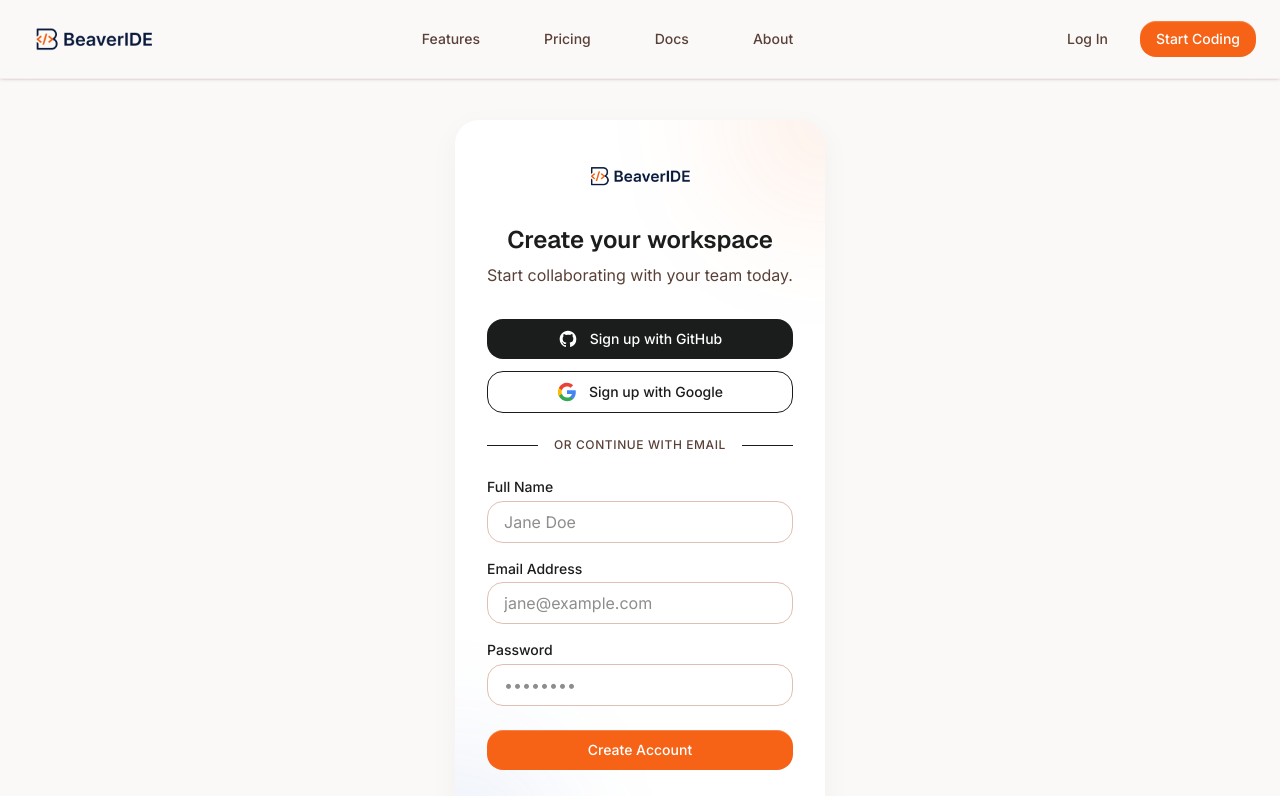
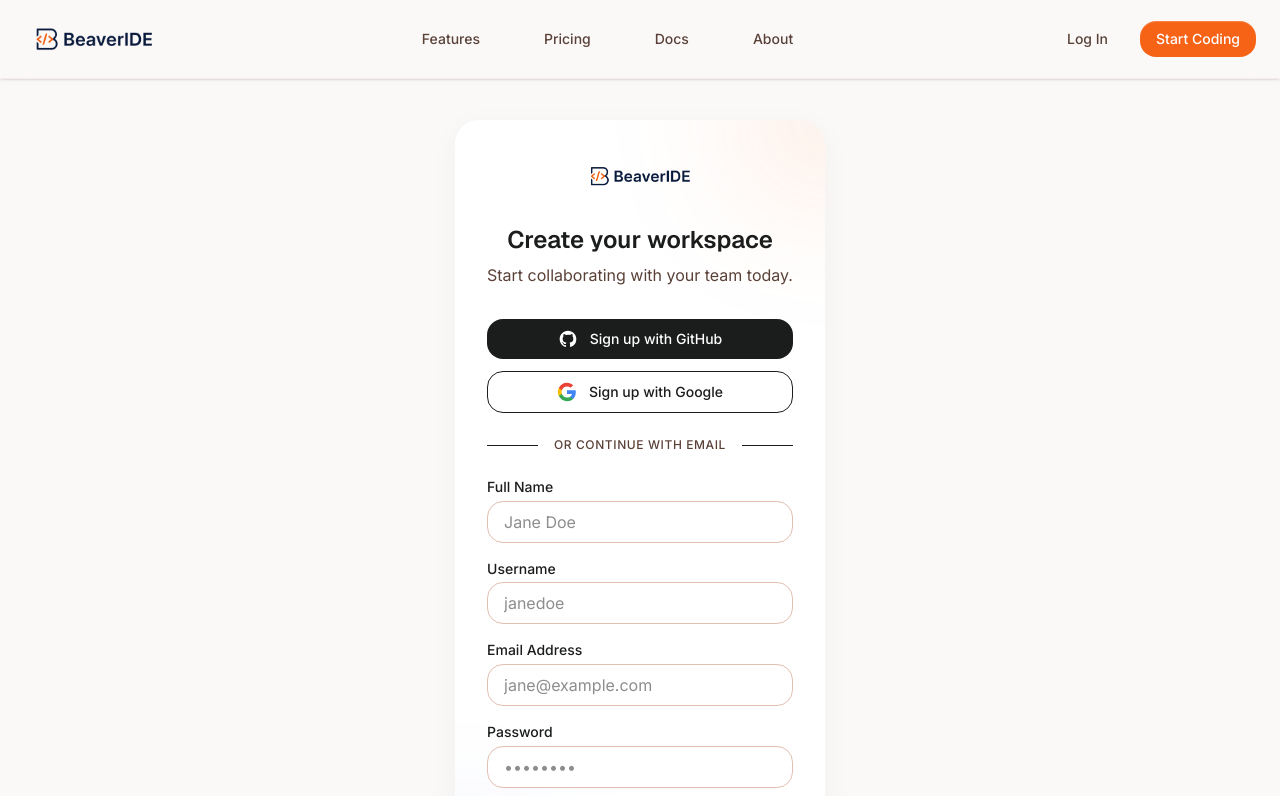
Before and after one commit to mikailkhan/beaveride, a React (Vite) app in the folder client/: page /register in a window 1280 px wide. Shown: the top 796 px of the page. Built offline with nearby package versions, Linux system fonts and the light colour scheme; no server answers.

Commit message:
feat: integrate real auth service, add username field to registration, and add db:push script

```diff
--- a/client/src/pages/Login/Login.tsx
+++ b/client/src/pages/Login/Login.tsx
@@ -1,7 +1,7 @@
 import { useState } from 'react';
 import { useNavigate } from 'react-router-dom';
 import { useAuthStore } from '../../store/authStore';
-import { mockAuthService } from '../../services/mocks/mockAuthService';
+import { authService } from '../../services/authService';
 
 export const Login = () => {
   const [email, setEmail] = useState('');
@@ -17,7 +17,7 @@ export const Login = () => {
     setError('');
 
     try {
-      const { token, user } = await mockAuthService.login(email, password);
+      const { token, user } = await authService.login(email, password);
       setAuth(user, token);
       navigate('/dashboard');
     } catch (err) {
--- a/client/src/pages/Register/Register.tsx
+++ b/client/src/pages/Register/Register.tsx
@@ -1,11 +1,12 @@
 import { useState } from 'react';
 import { Link, useNavigate } from 'react-router-dom';
 import { useAuthStore } from '../../store/authStore';
-import { mockAuthService } from '../../services/mocks/mockAuthService';
+import { authService } from '../../services/authService';
 import BeaverideLogo from '../../assets/logos/beaveride-logo.png';
 
 export const Register = () => {
   const [fullName, setFullName] = useState('');
+  const [username, setUsername] = useState('');
   const [email, setEmail] = useState('');
   const [password, setPassword] = useState('');
   const [error, setError] = useState('');
@@ -24,12 +25,12 @@ export const Register = () => {
       const firstName = parts[0] || '';
       const lastName = parts.slice(1).join(' ') || '';
 
-      const { token, user } = await mockAuthService.register({
+      const { token, user } = await authService.register({
         firstName,
         lastName,
         email,
         password,
-        username: email.split('@')[0],
+        username,
       });
       setAuth(user, token);
       navigate('/dashboard');
@@ -105,6 +106,18 @@ export const Register = () => {
             />
           </div>
           <div>
+            <label className="block font-label-md text-label-md text-on-surface mb-1" htmlFor="username">Username</label>
+            <input
+              className="w-full bg-surface-container-lowest border border-outline-variant rounded-lg px-4 py-2 text-on-surface focus:outline-none focus:border-primary focus:ring-2 focus:ring-primary/20 transition-all font-body-md"
+              id="username"
+              placeholder="janedoe"
+              type="text"
+              required
+              value={username}
+              onChange={(e) => setUsername(e.target.value)}
+            />
+          </div>
+          <div>
             <label className="block font-label-md text-label-md text-on-surface mb-1" htmlFor="email">Email Address</label>
             <input
               className="w-full bg-surface-container-lowest border border-outline-variant rounded-lg px-4 py-2 text-on-surface focus:outline-none focus:border-primary focus:ring-2 focus:ring-primary/20 transition-all font-body-md"
```
Also changed, not shown: 1 other file (tests, documents, lock files or other folders).
